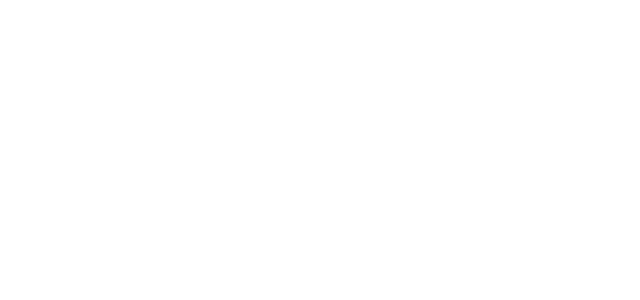
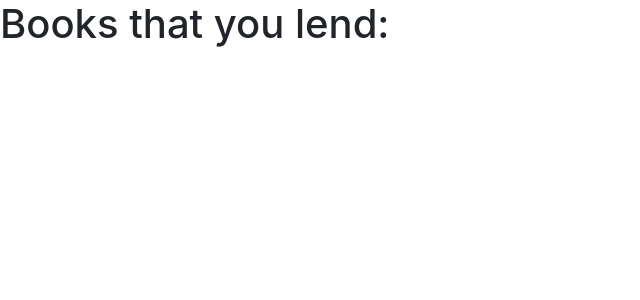
Before and after one commit to rajmanski/BookShare, a React (Create React App) app: page /lend in a window 1280 px wide. Before the commit this address had no page. Shown: the top 300 px of the page, without its empty margins (0-640 px from the left). Built offline with nearby package versions, Linux system fonts and the light colour scheme.

Commit message:
Lend component added

```diff
--- a/src/App.tsx
+++ b/src/App.tsx
@@ -7,6 +7,7 @@ import { BookDetailsMobile } from './components/shared/BookDetailsMobile/BookDet
 import { Routes, Route } from 'react-router-dom'
 import { ThemeProvider, createTheme } from '@mui/material/styles';
 import { Borrow } from './components/shared/Borrow/Borrow';
+import { Lend } from './components/shared/Lend/Lend';
 
 const theme = createTheme({
   palette: {
@@ -27,6 +28,7 @@ function App() {
           <Route path='/signin' element={<LoginPage/>}/>
           <Route path='/signup' element={<RegisterPage/>}/>
           <Route path='/borrow' element={<Borrow/>}/>
+          <Route path='/lend' element={<Lend/>}/>
           <Route path='/bookdetails/:volumeID' element={<BookDetailsMobile/>}/>
         </Routes>
       </div>
--- /dev/null
+++ b/src/components/shared/Lend/Lend.tsx
@@ -0,0 +1,5 @@
+export const Lend = () => {
+    return (
+        <h1>Books that you lend:</h1>
+    )
+}
```
Also changed, not shown: src/components/shared/Lend/Lend.module.css (added).
